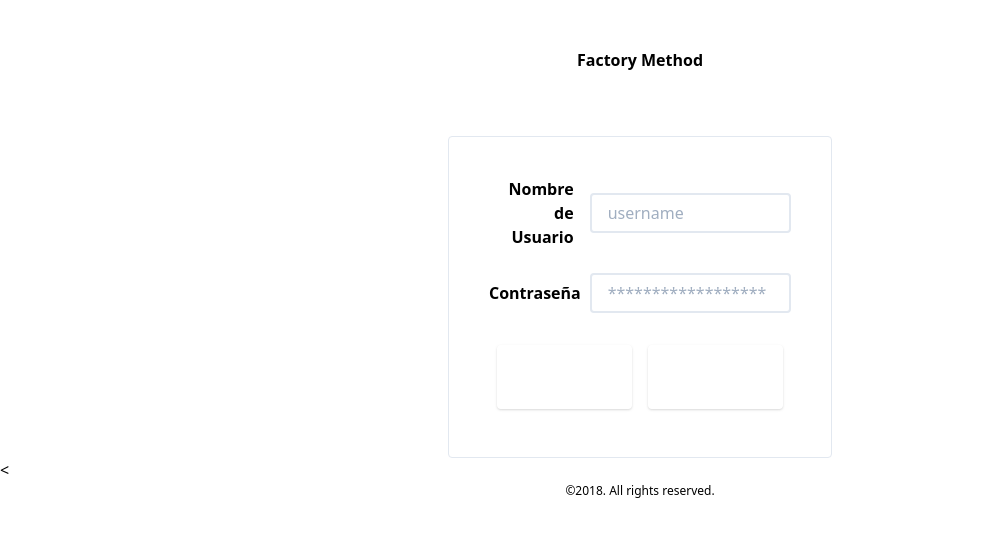
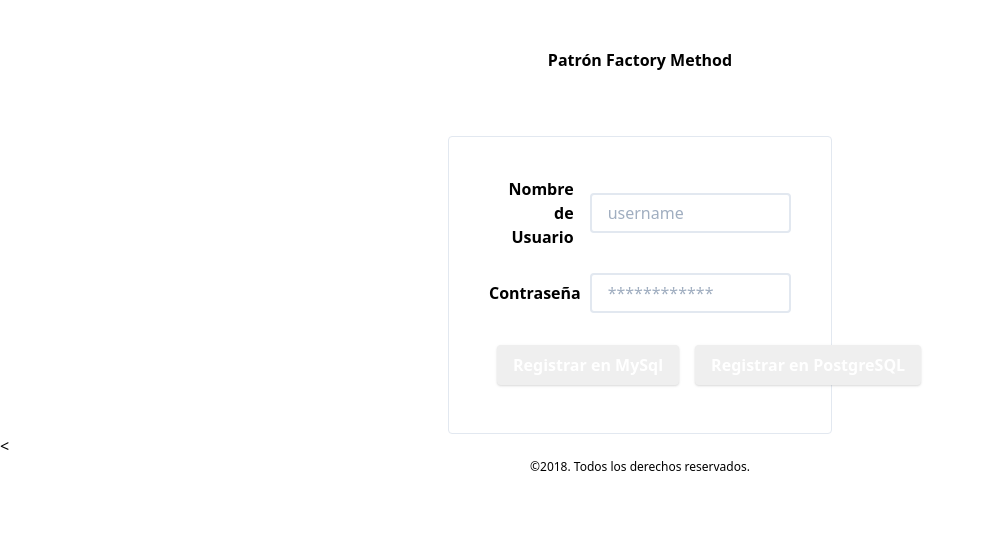
Before and after one commit to huasipango/design-pattern-evaluation-1, a PHP site: page / in a window 1280 px wide. Shown: the top 537 px of the page, without its empty margins (0-983 px from the left). Run offline with PHP 8.4, Linux system fonts and the light colour scheme.

Commit message:
index.php v1.1

```diff
--- a/index.php
+++ b/index.php
@@ -1,5 +1,5 @@
 <!DOCTYPE html>
-<html lang="en">
+<html lang="es">
 <head>
     <meta charset="UTF-8">
     <meta name="viewport" content="width=device-width, initial-scale=1.0">
@@ -9,7 +9,7 @@
 </head>
 <body>
   <div class=" m-auto h-full">
-      <h1 class="text-center mt-12 text-grey font-bold">Factory Method</h1>
+      <h1 class="text-center mt-12 text-grey font-bold">Patrón Factory Method</h1>
       <form class="w-full max-w-sm m-auto mt-16 rounded border p-10 border-grey-light">
       <div class="md:flex md:items-center mb-6">
         <div class="md:w-1/3">
@@ -18,7 +18,7 @@
           </label>
         </div>
         <div class="md:w-2/3">
-          <input class="bg-grey-lighter appearance-none border-2 border-grey-lighter rounded w-full py-2 px-4 text-grey-darker leading-tight focus:outline-none focus:bg-white focus:border-purple" id="inline-full-name" type="text" placeholder="username">
+          <input class="bg-grey-lighter appearance-none border-2 border-grey-lighter rounded w-full py-2 px-4 text-grey-darker leading-tight focus:outline-none focus:bg-white focus:border-purple" id="inline-username" type="text" placeholder="username" name="username">
         </div>
       </div>
       <div class="md:flex md:items-center mb-6">
@@ -28,21 +28,17 @@
           </label>
         </div>
         <div class="md:w-2/3">
-          <input class="bg-grey-lighter appearance-none border-2 border-grey-lighter rounded w-full py-2 px-4 text-grey-darker leading-tight focus:outline-none focus:bg-white focus:border-purple" id="inline-username" type="password" placeholder="******************">
+          <input class="bg-grey-lighter appearance-none border-2 border-grey-lighter rounded w-full py-2 px-4 text-grey-darker leading-tight focus:outline-none focus:bg-white focus:border-purple" id="inline-username" type="password" placeholder="************" name="password">
         </div>
       </div>
       <div class="flex">
-          <button class="flex-1 shadow bg-blue hover:bg-blue-light focus:shadow-outline focus:outline-none text-white font-bold py-2 px-4 m-2 rounded" type="button">
-            Registrar en MySql
-          </button>
-          <button class="flex-1 shadow bg-green hover:bg-green-light focus:shadow-outline focus:outline-none text-white font-bold py-2 px-4 m-2 rounded" type="button">
-            Registrar en PostgreSQL
-          </button>
+          <input class="flex-1 shadow bg-blue hover:bg-blue-light focus:shadow-outline focus:outline-none text-white font-bold py-2 px-4 m-2 rounded" type="submit" value="Registrar en MySql">
+          <input class="flex-1 shadow bg-green hover:bg-green-light focus:shadow-outline focus:outline-none text-white font-bold py-2 px-4 m-2 rounded" type="submit" value="Registrar en PostgreSQL">
       </div>
       </div>
     </form>
     < <p class="text-center text-grey text-xs">
-    ©2018. All rights reserved.
+    ©2018. Todos los derechos reservados.
   </p>
 </div>
 </body>
```
